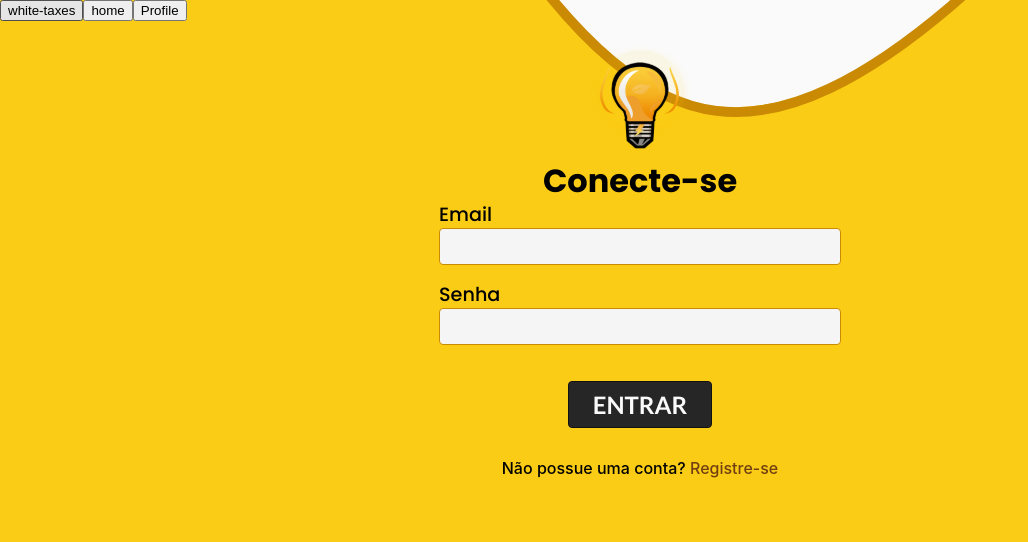
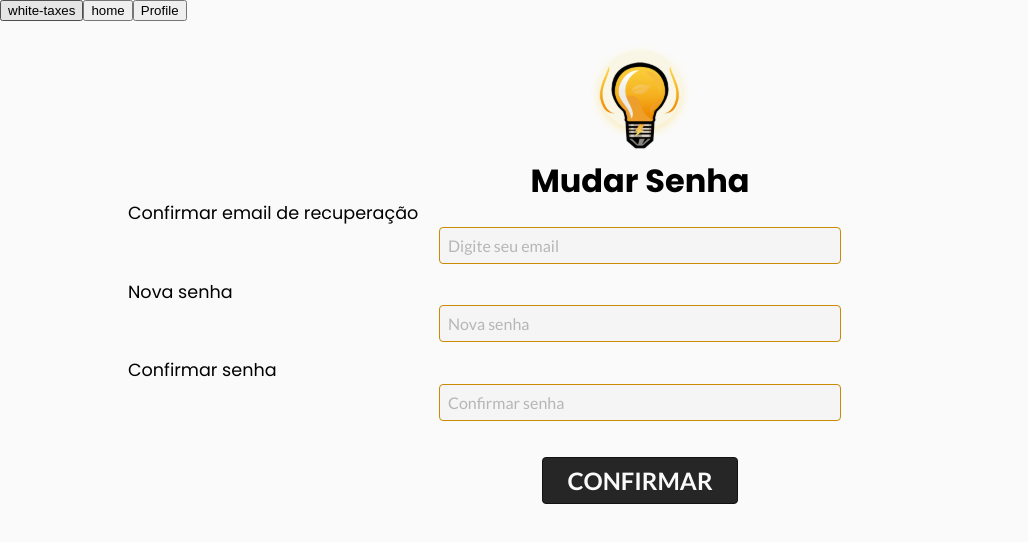
Before and after one commit to GusDev0258/luminous-ui, a React (Create React App) app: page /password/reset in a window 1280 px wide. Before the commit this address led to /login. Shown: the top 542 px of the page, without its empty margins (0-1028 px from the left). Built offline with nearby package versions, Linux system fonts and the light colour scheme.

Commit message:
feat: UC/13 done, user password recover

```diff
--- a/src/css/Form/Form.css
+++ b/src/css/Form/Form.css
@@ -27,6 +27,7 @@
 .default-info-message{
   font-weight: 500;
   padding: 8px;
+  text-decoration: none;
 }
 .default-info-message a{
   color: #713F12;
--- /dev/null
+++ b/src/css/Password/Password.css
@@ -0,0 +1,14 @@
+.recover-text{
+  font-size: 1.2rem;
+  font-family: 'Poppins', sans-serif;
+  font-weight: 500;
+  margin-top: 1rem;
+  margin-left: 1rem;
+}
+.recover-container{
+  display: flex;
+  flex-direction: column;
+  align-items: center;
+  justify-content: center;
+  width: 98vw;
+}
--- a/src/routes/Router.jsx
+++ b/src/routes/Router.jsx
@@ -15,7 +15,9 @@ import AddressIntegration from "../view/addressIntegrations/AddressIntegration";
 import ConsumptionAlert from "../view/ConsumptionAlert/ConsumptionAlert";
 import ConsumptionAlertCadastro from "../view/ConsumptionAlert/ConsumptionAlertCadastro";
 import Tip from "../view/tip/Tip";
-import AddressCadastro from "../view/Address/AddressCadastro";
+import PasswordRecover from "../view/password/PasswordRecover";
+import PasswordSent from "../view/password/PasswordSent";
+import PasswordReset from "../view/password/PasswordReset";
 
 export default function Router() {
   return (
@@ -35,10 +37,12 @@ export default function Router() {
         <Route path="/consumption-alert/" element={<ConsumptionAlert/>}/>
         <Route path="/consumption-alert/cadastro/" element={<ConsumptionAlertCadastro/>}/>
         <Route path="/login/tip" element={<Tip />}/>
-        <Route path="/address/cadastro" element={<AddressCadastro />}/>
+        <Route path="/password/recover" element={<PasswordRecover />}/>
+        <Route path="/password/sent" element={<PasswordSent />}/>
+        <Route path="/password/reset" element={<PasswordReset />}/>
       </Routes>
       </CurrentAddressProvider>
-      <AuthVerify />
+      {/* <AuthVerify /> */}
     </AddressContextProvider>
   );
 }
--- a/src/view/Address/AddressCadastro.jsx
+++ /dev/null
@@ -1,23 +0,0 @@
-import React from 'react'
-import DefaultInput from '../utils/Form/DefaultInput'
-
-const AddressCadastro = () => {
-
-  const [city, setCity] = React.useState("");
-
-  return (
-    <div>
-      <DefaultInput
-              label={"Cidade"}
-              labelClassName={"default-input-label"}
-              className="reference-date-input default-form-input"
-              id="city"
-              type="text"
-              value={city}
-              setValue={setCity}
-            />
-    </div>
-  )
-}
-
-export default AddressCadastro
--- a/src/view/login/Login.jsx
+++ b/src/view/login/Login.jsx
@@ -1,5 +1,5 @@
 import { useState } from "react";
-import { useNavigate } from "react-router-dom";
+import { Link, useNavigate } from "react-router-dom";
 import { useForm } from "react-hook-form";
 import { yupResolver } from "@hookform/resolvers/yup";
 import { loginUser } from "../../api/FetchUser";
@@ -78,6 +78,9 @@ export default function Login() {
         <p className="default-info-message">
           Não possue uma conta? <a href="/register">Registre-se</a>
         </p>
+        <Link className="default-info-message" to={"/password/recover"}>
+          Esqueceu sua senha?
+        </Link>
         <img src={abstractVector} alt="deco" />
       </div>
     );
--- /dev/null
+++ b/src/view/password/PasswordRecover.jsx
@@ -0,0 +1,54 @@
+import React from 'react'
+import Logo from "../../images/luminous-logo.svg";
+import RecoverDeco from "../../images/recover.svg";
+import DefaultInput from '../utils/Form/DefaultInput';
+import axios from 'axios';
+import { BASE_URL } from '../../api/DefaultUrl';
+import { Link, useNavigate } from 'react-router-dom';
+
+const PasswordRecover = () => {
+  const [email, setEmail] = React.useState("");
+  const navigate = useNavigate();
+
+  const handleSubmit = async (event) =>{
+    event.preventDefault();
+    await axios.post(`${BASE_URL}auth/password-recovery`, {
+      email
+    }, {
+      headers: {
+        Accept: "application/json",
+        "Content-Type": "application/json",
+      }
+    }).then(() => navigate("/password/sent"))
+    }
+
+  return (
+    <div className='default-form-container'>
+      <img src={Logo} alt="logo" className="logo" />
+      <h1 className="primary-title">Recuperar Senha</h1>
+      <img src={RecoverDeco} alt="decoration" className="recover-deco" />
+      <section className="default-form-container">
+      <form onSubmit={handleSubmit} className="form-container">
+        <DefaultInput
+          label={"Email de recuperação"}
+          labelClassName={"default-input-label"}
+          className="email-input default-form-input"
+          id="email"
+          type="email"
+          placeholder="Digite seu email"
+          value={email}
+          setValue={setEmail}
+        />
+        <button className='primary-button'>
+          ENVIAR
+        </button>
+    </form>
+    <Link to={"/login"}>
+      Já possui uma conta? <b>Entrar</b>
+    </Link>
+    </section>
+    </div>
+  )
+}
+
+export default PasswordRecover
--- /dev/null
+++ b/src/view/password/PasswordReset.jsx
@@ -0,0 +1,79 @@
+import React from 'react'
+import DefaultInput from '../utils/Form/DefaultInput';
+import Logo from "../../images/luminous-logo.svg";
+import axios from 'axios';
+import { BASE_URL } from '../../api/DefaultUrl';
+import { useNavigate, useSearchParams } from 'react-router-dom';
+
+const PasswordReset = () => {
+  const [email, setEmail] = React.useState("");
+  const [password, setPassword] = React.useState("");
+  const [confirmPassword, setConfirmPassowrd] = React.useState("");
+  const navigate = useNavigate();
+  const [tokenParam, setTokenParam] = useSearchParams();
+
+
+  const handleSubmit = async () => {
+    if(password === confirmPassword){
+    try{
+        await axios.post(`${BASE_URL}auth/password-reset?token=${tokenParam.get("token")}`, {
+          email,
+          password
+        },{
+          headers: {
+            Accept: "application/json",
+            "Content-Type": "application/json",
+          },
+        }).then(() =>{
+          navigate("/login");
+        })
+      }catch(error){
+        console.log(error)
+      }
+  }
+  }
+
+  return (
+    <section className='default-form-container'>
+      <img src={Logo} alt="logo" className="logo" />
+      <h1 className="primary-title">Mudar Senha</h1>
+      <form className="form-container" onSubmit={handleSubmit}>
+      <DefaultInput
+          label={"Confirmar email de recuperação"}
+          labelClassName={"default-input-label"}
+          className="email-input default-form-input"
+          id="email"
+          type="email"
+          placeholder="Digite seu email"
+          value={email}
+          setValue={setEmail}
+        />
+        <DefaultInput
+          label={"Nova senha"}
+          labelClassName={"default-input-label"}
+          className="email-input default-form-input"
+          id="password"
+          type="password"
+          placeholder="Nova senha"
+          value={password}
+          setValue={setPassword}
+        />
+        <DefaultInput
+          label={"Confirmar senha"}
+          labelClassName={"default-input-label"}
+          className="email-input default-form-input"
+          id="confirm-password"
+          type="password"
+          placeholder="Confirmar senha"
+          value={confirmPassword}
+          setValue={setConfirmPassowrd}
+        />
+        <button className='primary-button'>CONFIRMAR
+
+        </button>
+      </form>
+    </section>
+  )
+}
+
+export default PasswordReset
--- /dev/null
+++ b/src/view/password/PasswordSent.jsx
@@ -0,0 +1,26 @@
+import React from 'react'
+import Logo from "../../images/luminous-logo.svg";
+import RecoverDeco from "../../images/recover2.svg";
+import { CaretRight } from 'phosphor-react';
+import { useNavigate } from 'react-router-dom';
+import '../../css/Password/Password.css';
+
+const PasswordSent = () => {
+  const navigate = useNavigate('/login');
+  return (
+    <div className="recover-container">
+      <img src={Logo} alt="logo" className="logo" />
+      <h1 className="primary-title">Recuperar Senha</h1>
+      <img src={RecoverDeco} alt="recover sent" className="recover-deco" />
+      <p className='recover-text'>
+        Um link para recuperar sua senha foi enviado ao seu email
+      </p>
+      <button className='primary-button' style={{display: 'flex', alignItems: "center", justifyContent: "center"}}
+      onClick={navigate}>
+        CONTINUAR <CaretRight size={24} weight="bold" />
+      </button>
+    </div>
+  )
+}
+
+export default PasswordSent
--- a/src/view/profile/Profile.jsx
+++ b/src/view/profile/Profile.jsx
@@ -75,8 +75,7 @@ export default function Profile() {
             </label>
             <label className="control-label">
               <p>Senha</p>
-              <input type="password" className="default-form-input"
- />
+              <input type="password" className="default-form-input"/>
             </label>
             <label className="control-label">
               <p>Data de nascimento</p>
--- a/src/view/whiteTax/WhiteTax.jsx
+++ b/src/view/whiteTax/WhiteTax.jsx
@@ -19,6 +19,8 @@ export default function WhiteTax() {
   const [prices, setPrices] = useState(Array(48).fill(0));
   const [regularPrice, setRegularPrices] = useState(Array(48).fill(0));
   const [BGColor, setBGColor] = useState(Array(48).fill(RED_COLOR));
+
+
   const labels = [
     "00:00",
     "00:30",
```
Also changed, not shown: src/images/recover.svg (added), src/images/recover2.svg (added).
